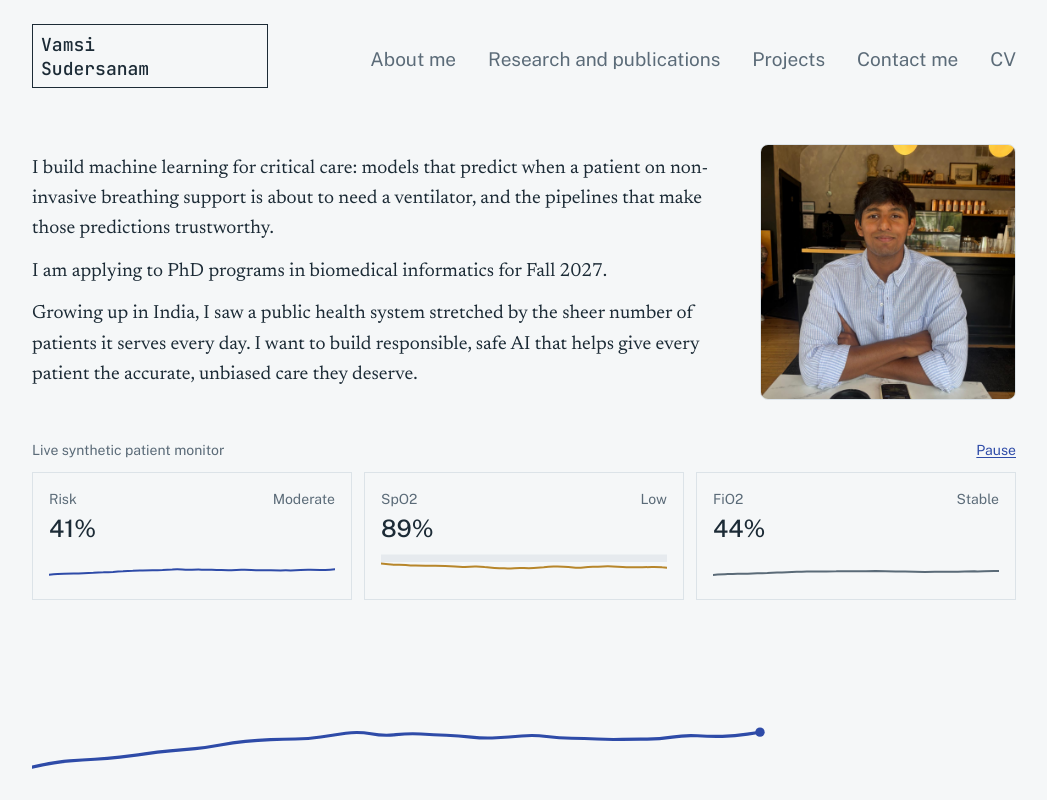
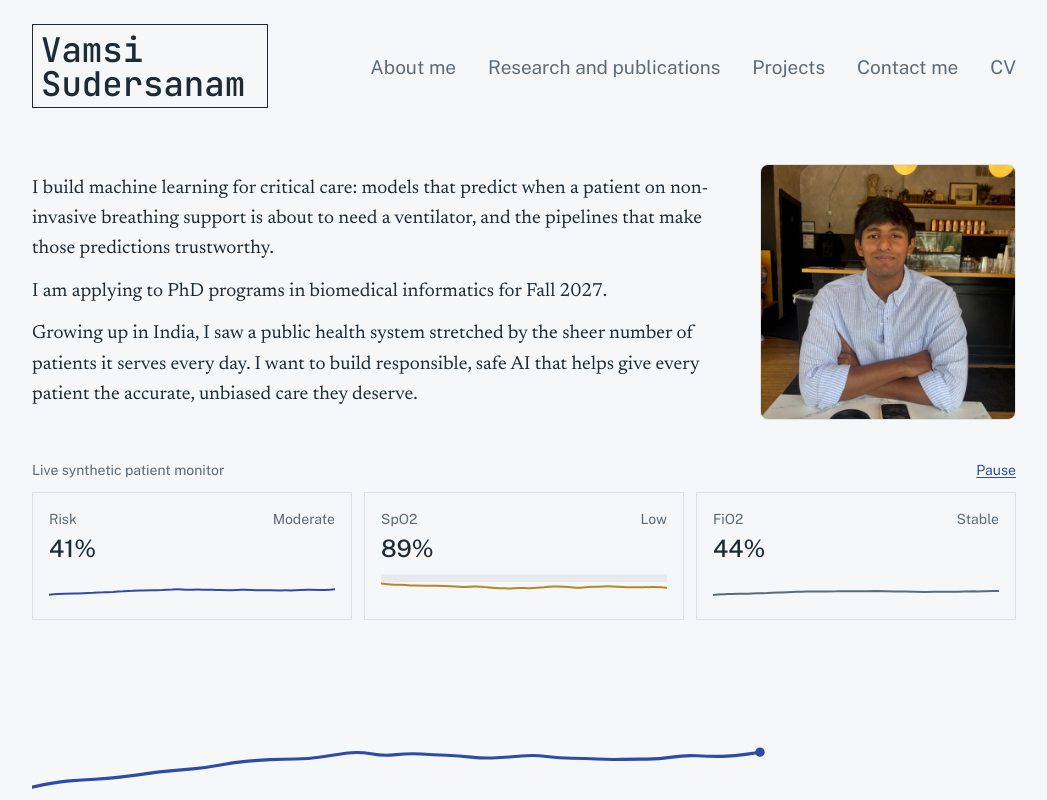
Before and after one commit to sudersanamvamsi-max/Portfolio, a Next.js app: page / in a window 1280 px wide. Shown: the top 800 px of the page, without its empty margins (116-1163 px from the left). Built offline with nearby package versions, Linux system fonts and the light colour scheme.

Commit message:
Made the animationss moother and fixed the sizing issues

```diff
--- a/components/NameBox.tsx
+++ b/components/NameBox.tsx
@@ -8,8 +8,8 @@ type Stage = "bin" | "scr" | "hex" | "letter";
 type Plan = { stage: Stage; until: number }[];
 
 const ROWS = [
-  { text: "Vamsi", stagger: 100 },
-  { text: "Sudersanam", stagger: 50 },
+  { text: "Vamsi", stagger: 140 },
+  { text: "Sudersanam", stagger: 70 },
 ];
 
 const TICK_MS = 60;
@@ -17,22 +17,25 @@ const MIN_FONT = 9; // px; below this the binary stage is skipped
 const BIN_FONT = 9.1; // px; 8 bits at 0.6em each fill one 44 px slot
 const BIN_SLOT_W = 44;
 const PAD = 8; // px, each side
-const ROW_H = 24; // px
+const ROW_H = 34; // px
 const BOX_W = BIN_SLOT_W * ROWS[0].text.length + PAD * 2;
 const BOX_H = ROW_H * ROWS.length + PAD * 2;
+// While animating, letters are 18 px; once it ends they grow to FINAL_FONT so that
+// "Sudersanam" (10 chars at 0.6em) fills the box width.
 const FONT: Record<Stage, number> = { bin: BIN_FONT, scr: 14, hex: 14, letter: 18 };
+const FINAL_FONT = 34; // px
 
 // "scr" is scrambling hex pairs; it stands in for the binary stage where eight bits per
 // character cannot fit (the long second row, or any row on a very narrow screen).
 // Every slot runs the plan, starting `stagger` ms after the previous one, so the last letter
-// lands at about 2.4 s.
+// lands at about 3.4 s.
 const BIN_PLAN: Plan = [
-  { stage: "bin", until: 1400 },
-  { stage: "hex", until: 2000 },
+  { stage: "bin", until: 2000 },
+  { stage: "hex", until: 2800 },
 ];
 const HEX_PLAN: Plan = [
-  { stage: "scr", until: 1400 },
-  { stage: "hex", until: 2000 },
+  { stage: "scr", until: 2000 },
+  { stage: "hex", until: 2800 },
 ];
 
 function noise(tick: number, a: number, b: number) {
@@ -72,7 +75,7 @@ export default function NameBox() {
     const binaryFits = BIN_FONT >= MIN_FONT && BOX_W <= document.documentElement.clientWidth - 40;
     setPlans([binaryFits ? BIN_PLAN : HEX_PLAN, HEX_PLAN]);
 
-    const end = 2000 + 100 * (ROWS[0].text.length - 1) + 400;
+    const end = 2800 + ROWS[0].stagger * (ROWS[0].text.length - 1) + 400;
     const t0 = performance.now();
     setElapsed(0);
     const id = window.setInterval(() => {
@@ -101,8 +104,9 @@ export default function NameBox() {
         <span key={row.text} aria-hidden="true" className="flex items-center leading-none" style={{ height: ROW_H }}>
           {row.text.split("").map((ch, i) => {
             const s = elapsed === null ? { stage: "letter" as Stage, text: ch } : slotText(r, i, plans[r], elapsed, tick);
+            const size = elapsed === null ? FINAL_FONT : FONT[s.stage];
             return (
-              <span key={i} style={{ fontSize: FONT[s.stage] }}>
+              <span key={i} className="motion-safe:transition-[font-size] motion-safe:duration-500" style={{ fontSize: size }}>
                 {s.text}
               </span>
             );
--- a/components/SiteHeader.tsx
+++ b/components/SiteHeader.tsx
@@ -32,8 +32,8 @@ export default function SiteHeader() {
               aria-current={active ? "page" : undefined}
               className={
                 active
-                  ? "border-b-2 border-cohort-a pb-0.5 text-ink no-underline sm:mt-5"
-                  : "pb-0.5 text-muted no-underline hover:text-ink sm:mt-5"
+                  ? "border-b-2 border-cohort-a pb-0.5 text-ink no-underline sm:mt-7"
+                  : "pb-0.5 text-muted no-underline hover:text-ink sm:mt-7"
               }
             >
               {label}
```
Also changed, not shown: claude/CLAUDE.md (+1 -1 lines).
